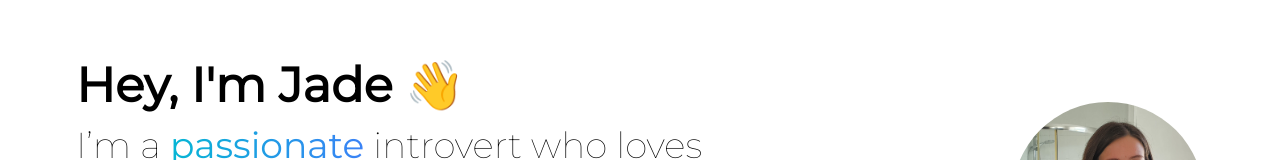
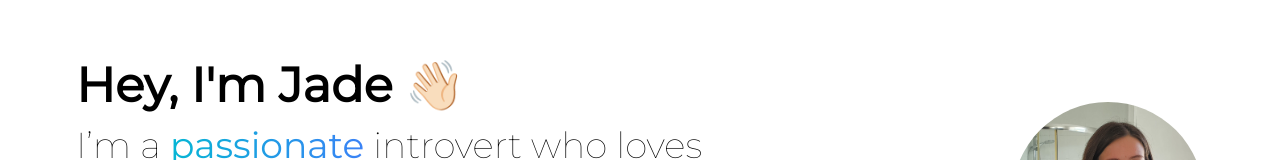
Before and after one commit to jadetrue/website, a Next.js app: page / in a window 1280 px wide. Shown: the part 247-407 px from the top of the page. Built offline with nearby package versions, Linux system fonts and the light colour scheme.

Commit message:
Changed emoji skin tone

```diff
--- a/components/HomeSplash.tsx
+++ b/components/HomeSplash.tsx
@@ -6,7 +6,7 @@ const HomeSplash = () => {
     return (
         <div className="container my-24 flex h-full flex-col-reverse justify-between py-8 md:my-56 md:flex-row md:items-center">
             <div className="mt-8 max-w-3xl px-3 text-left md:mt-0">
-                <h1 className="mb-4 text-5xl font-bold">Hey, I'm Jade 👋</h1>
+                <h1 className="mb-4 text-5xl font-bold">Hey, I'm Jade 👋🏻</h1>
                 <h2 className="text-4xl font-thin">
                     I’m a{" "}
                     <span className="bg-gradient-to-r from-cyan-500 to-blue-500 bg-clip-text font-normal text-transparent">
```
